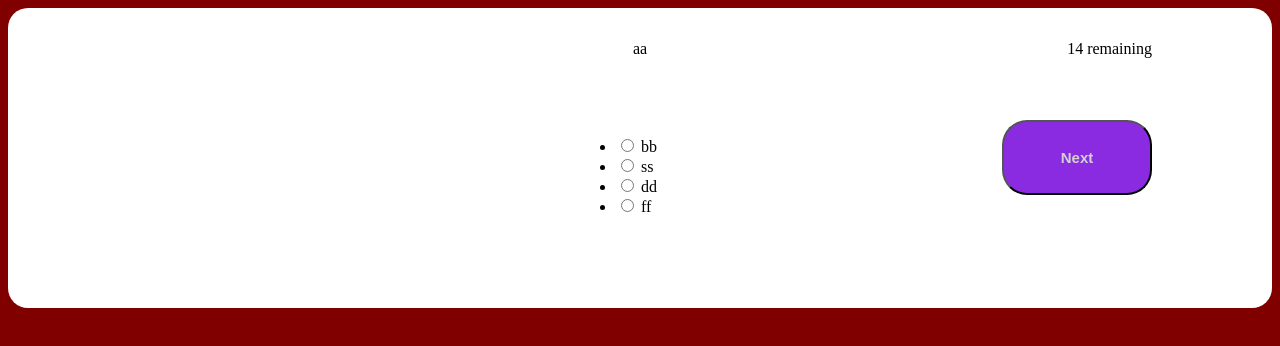
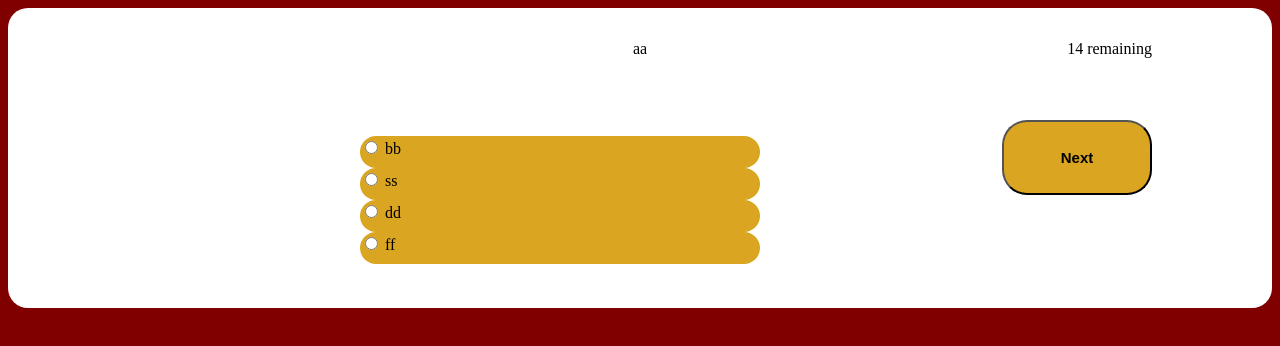
Before and after one commit to JelloElephant/ch-04-quiz, a plain HTML site: page index.html in a window 1280 px wide. Both pictures are taken after a click on the button "Press me to Start!". Drawn offline with Linux system fonts and the light colour scheme.

Commit message:
styled option buttons

```diff
--- a/style.css
+++ b/style.css
@@ -15,6 +15,7 @@ header {
 
 .quizHome {
     background-color: #ffffffff;
+    font-family: 'comic sans' 'times new roman';
     border-radius: 20px;
     display: flex;
 }
@@ -26,8 +27,8 @@ header {
 }
 
 .button {
-    background-color: blueviolet;
-    color: rgb(209, 209, 209);
+    background-color: #daa520;
+    color: #000;
     border-radius: 25px;
     border-width: 2px;
     width: 300px;
@@ -47,6 +48,7 @@ header {
 }
 
 .Question {
+    font-family: 'comic sans' 'times new roman';
     position: absolute;
     top: 5%;
 }
@@ -60,11 +62,17 @@ header {
 .choices {
     position: absolute;
     top: 15%;
-    left: 45%;
+    left: 25%;
 }
 
-.answer {
-
+.choices li {
+    list-style: none;
+    background-color: #daa520;
+    border-radius: 30px;
+    justify-content: center;
+    padding-top: 2px;
+    height: 30px;
+    width: 400px;
 }
 
 .complete {
```
